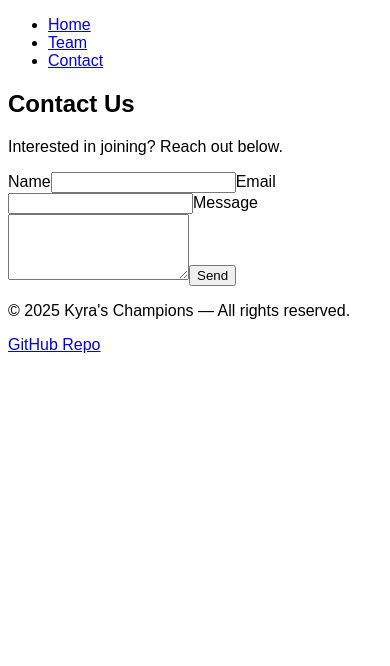
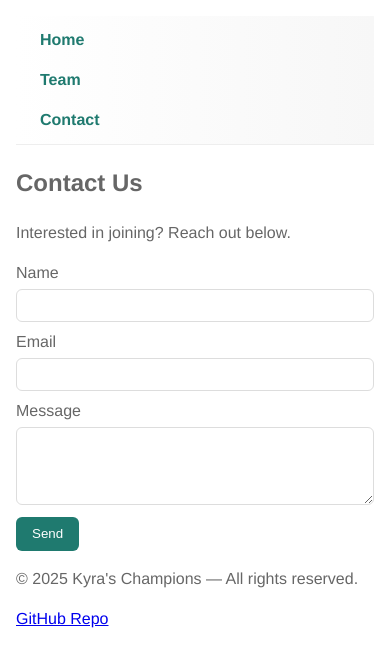
Before and after one commit to Mario6002/kyras-champions, a React app in the folder kyras-champions/: page /contact in a window 390 px wide. Shown: the top 666 px of the page. Built offline with nearby package versions, Linux system fonts and the light colour scheme.

Commit message:
Update styles.css

```diff
--- a/kyras-champions/src/styles.css
+++ b/kyras-champions/src/styles.css
@@ -1 +1,167 @@
-body { font-family: sans-serif; }
+/* Base */
+:root {
+  --brand: #1f7a6f; /* hex */
+  --muted: rgba(0,0,0,0.6); /* rgba */
+  --max-width: 1100px;
+  font-size: 100%; /* relative */
+}
+
+body {
+  margin: 0;
+  font-family: "Helvetica Neue", Arial, sans-serif;
+  color: var(--muted);
+  line-height: 1.5;
+}
+
+/* Header / Nav */
+.nav {
+  background: linear-gradient(90deg, #ffffff, #f7f7f7);
+  border-bottom: 1px solid #eee;
+  position: sticky; /* sticky nav */
+  top: 0;
+  z-index: 50;
+}
+
+.nav-list {
+  display: flex;
+  gap: 1rem;
+  list-style: none;
+  margin: 0;
+  padding: 0.75rem 1rem;
+  max-width: var(--max-width);
+  margin-left: auto;
+  margin-right: auto;
+}
+
+.nav-list a {
+  text-decoration: none;
+  color: var(--brand);
+  font-weight: 600;
+  padding: 0.25rem 0.5rem;
+}
+
+/* pseudo-class + transition */
+.nav-list a:hover,
+.nav-list a:focus {
+  background: rgba(31,122,111,0.1);
+  border-radius: 8px;
+  transition: background 200ms ease;
+}
+
+/* Layout */
+.app {
+  max-width: var(--max-width);
+  margin: 0 auto;
+  padding: 1rem;
+}
+
+/* Home */
+.home .hero-wrapper {
+  text-align: center;
+  margin: 1rem 0;
+}
+
+.hero {
+  width: 100%;
+  height: auto;
+  border-radius: 12px;
+  max-width: 900px;
+  box-shadow: 0 6px 18px rgba(0,0,0,0.08);
+}
+
+/* Team list */
+.team-list {
+  list-style: none;
+  padding: 0;
+}
+
+.team-item {
+  display: flex;
+  gap: 1rem;
+  margin: 1rem 0;
+  align-items: center;
+}
+
+/* thumbnail */
+.thumb {
+  width: 160px;
+  height: auto;
+  border-radius: 8px;
+}
+
+/* lightbox using :target */
+.lightbox {
+  display: none;
+}
+
+.lightbox:target {
+  position: fixed;
+  top: 0;
+  left: 0;
+  right: 0;
+  bottom: 0;
+  display: flex;
+  background: rgba(0,0,0,0.75);
+  align-items: center;
+  justify-content: center;
+  z-index: 200;
+  padding: 2rem;
+}
+
+.lightbox img {
+  max-width: 90%;
+  height: auto;
+  border-radius: 6px;
+}
+
+.lightbox .close {
+  position: absolute;
+  right: 1rem;
+  top: 1rem;
+  color: white;
+  font-size: 2rem;
+  text-decoration: none;
+}
+
+/* Form styling: descendant selectors */
+.contact-form label {
+  display: block;
+  margin-top: 0.5rem;
+}
+
+.input {
+  display: block;
+  width: 100%;
+  padding: 0.5rem;
+  margin-top: 0.25rem;
+  border-radius: 6px;
+  border: 1px solid #ddd;
+}
+
+/* Button */
+.btn {
+  margin-top: 0.75rem;
+  background: var(--brand);
+  color: #fff;
+  border: none;
+  padding: 0.6rem 1rem;
+  border-radius: 6px;
+}
+
+/* responsive nav -> column when narrow */
+@media (max-width: 720px) {
+  .nav-list {
+    flex-direction: column;
+    align-items: stretch;
+  }
+
+  .team-item {
+    flex-direction: column;
+    align-items: flex-start;
+  }
+}
+
+/* Prevent horizontal overflow */
+* {
+  box-sizing: border-box;
+}
```
